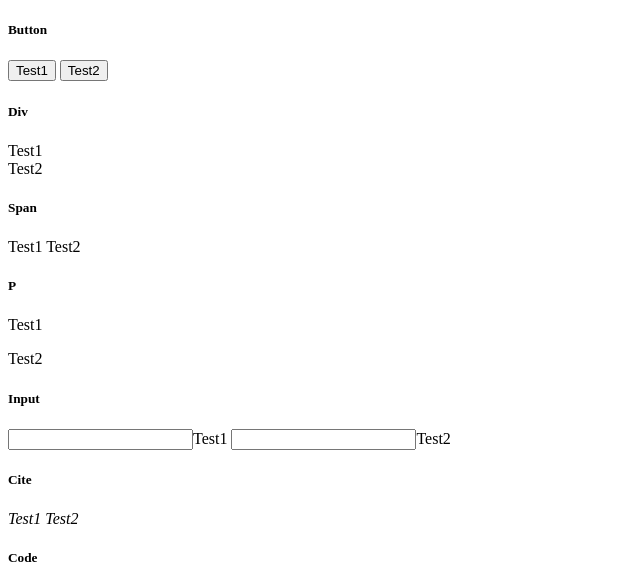
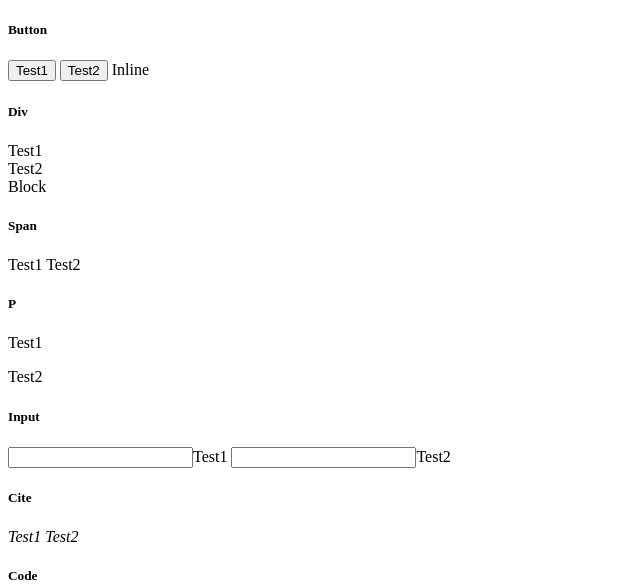
Before and after one commit to acciojob/block-or-inline-Rajatx7, a website: page main.html in a window 1280 px wide. Shown: the top 588 px of the page, without its empty margins (0-640 px from the left). Drawn offline with Linux system fonts and the light colour scheme.

Commit message:
created a submission

```diff
--- a/main.html
+++ b/main.html
@@ -10,10 +10,12 @@
     <div><h5>Button</h5>
       <button data-ns-test="block-inline-button">Test1</button>
       <button data-ns-test="block-inline-button">Test2</button>
+		Inline
     </div>
     <div><h5>Div</h5>
       <div data-ns-test="block-inline-div">Test1</div>
       <div data-ns-test="block-inline-div">Test2</div>
+		Block
     </div>
     <div><h5>Span</h5>
       <span data-ns-test="block-inline-span">Test1</span>
@@ -40,7 +42,7 @@
       <h1 data-ns-test="block-inline-h1">Test2</h1>
     </div>
     <div><h5>Sup</h5>
-      <sup data-ns-test="block-inline-sup">Test1</sup>
+      <sup data-ns-test="block-inline-sup" >Test1</sup>
       <sup data-ns-test="block-inline-sup">Test2</sup>
     </div>
     <div><h5>Sub</h5>
```
